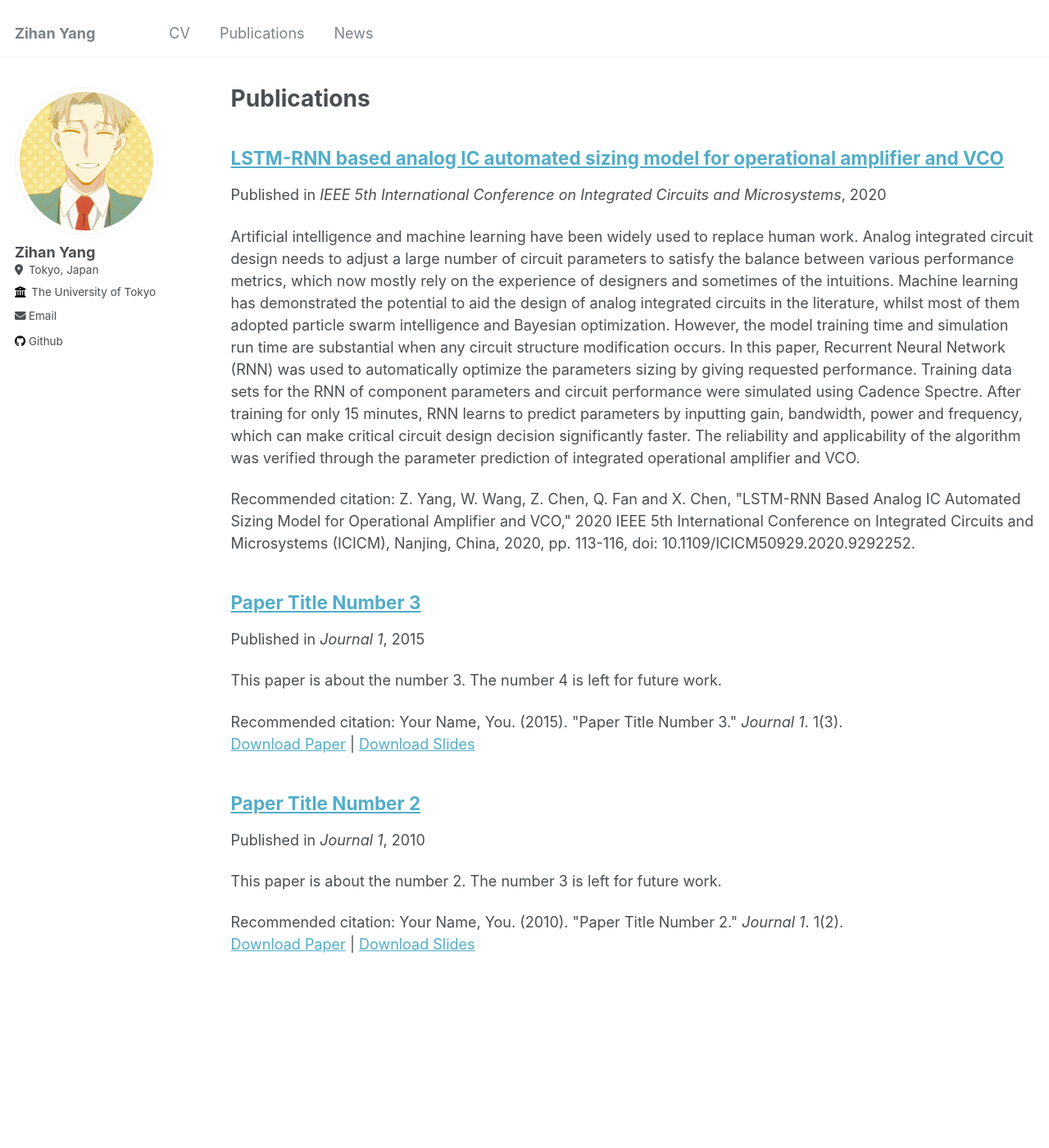
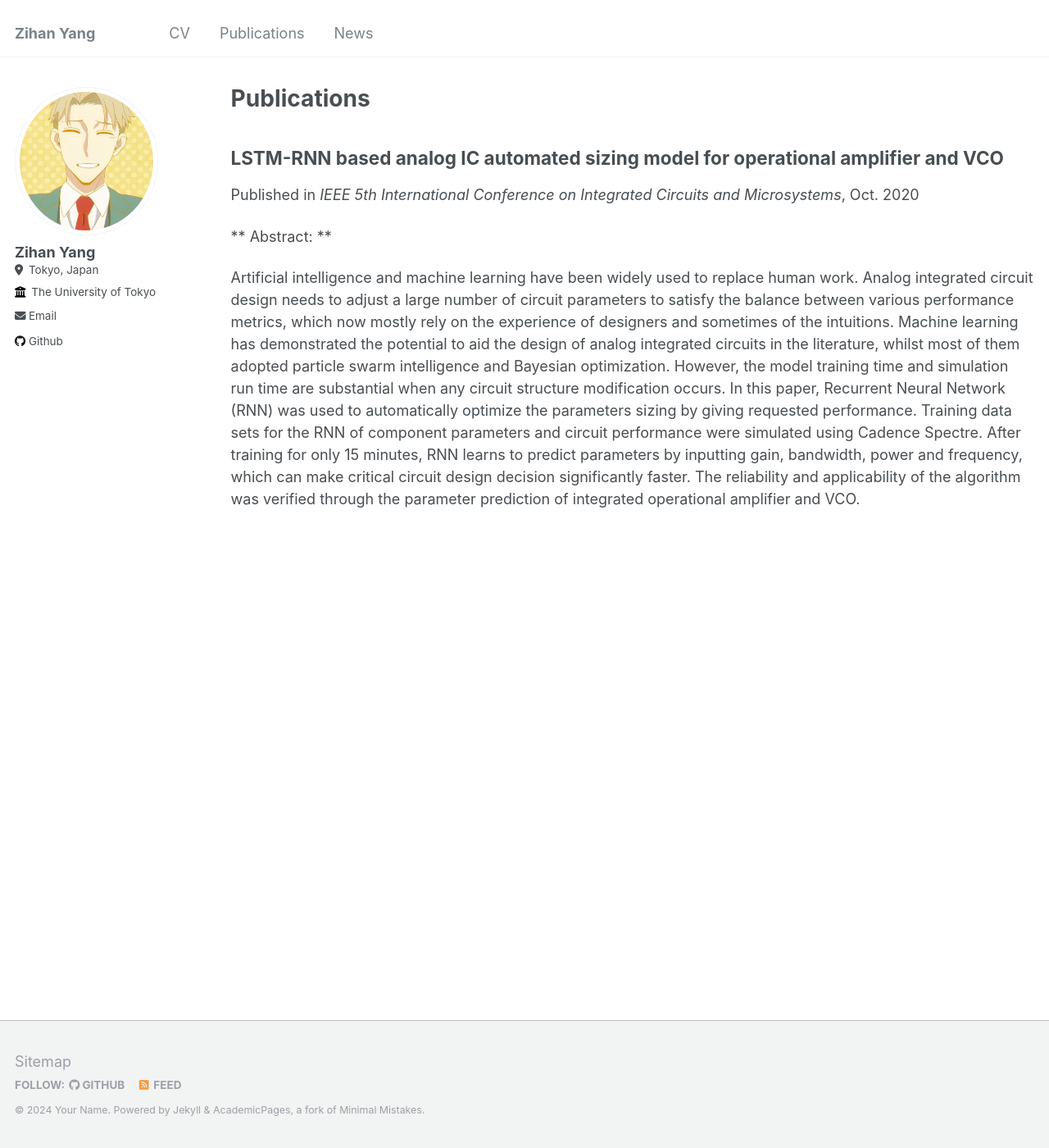
Before and after one commit to azukan/ZihanYang, a Jekyll site: the page built from _pages/publications.md, in a window 1280 px wide and 1400 px high. Shown: the whole window at 82% size. Built offline with Jekyll 4.4.1, drawn with Linux system fonts in a browser that asks for light colours.

Commit message:
Update publications.md

```diff
--- a/_pages/publications.md
+++ b/_pages/publications.md
@@ -5,12 +5,9 @@ permalink: /publications/
 author_profile: true
 ---
 
-{% if site.author.googlescholar %}
-  <div class="wordwrap">You can also find my articles on <a href="{{site.author.googlescholar}}">my Google Scholar profile</a>.</div>
-{% endif %}
+## LSTM-RNN based analog IC automated sizing model for operational amplifier and VCO ##
+Published in _IEEE 5th International Conference on Integrated Circuits and Microsystems_, Oct. 2020
 
-{% include base_path %}
+** Abstract: **
 
-{% for post in site.publications reversed %}
-  {% include archive-single.html %}
-{% endfor %}
+Artificial intelligence and machine learning have been widely used to replace human work. Analog integrated circuit design needs to adjust a large number of circuit parameters to satisfy the balance between various performance metrics, which now mostly rely on the experience of designers and sometimes of the intuitions. Machine learning has demonstrated the potential to aid the design of analog integrated circuits in the literature, whilst most of them adopted particle swarm intelligence and Bayesian optimization. However, the model training time and simulation run time are substantial when any circuit structure modification occurs. In this paper, Recurrent Neural Network (RNN) was used to automatically optimize the parameters sizing by giving requested performance. Training data sets for the RNN of component parameters and circuit performance were simulated using Cadence Spectre. After training for only 15 minutes, RNN learns to predict parameters by inputting gain, bandwidth, power and frequency, which can make critical circuit design decision significantly faster. The reliability and applicability of the algorithm was verified through the parameter prediction of integrated operational amplifier and VCO.
```
